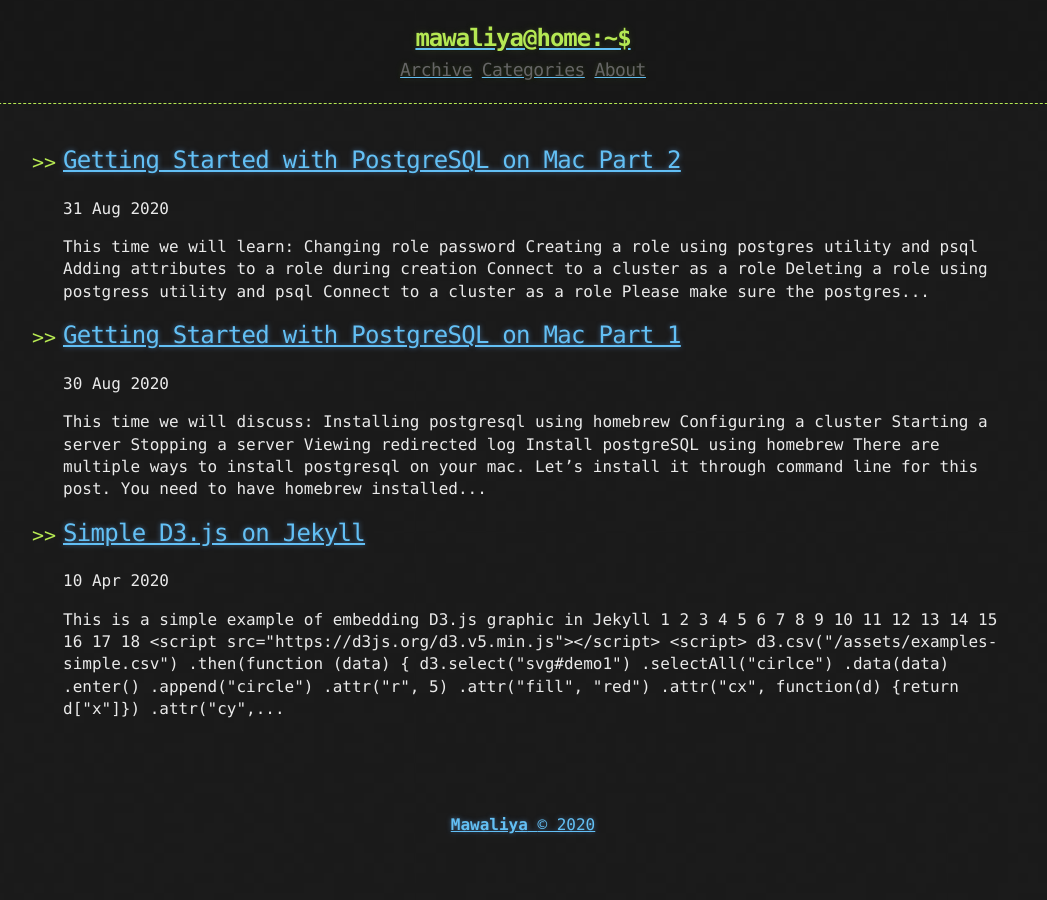
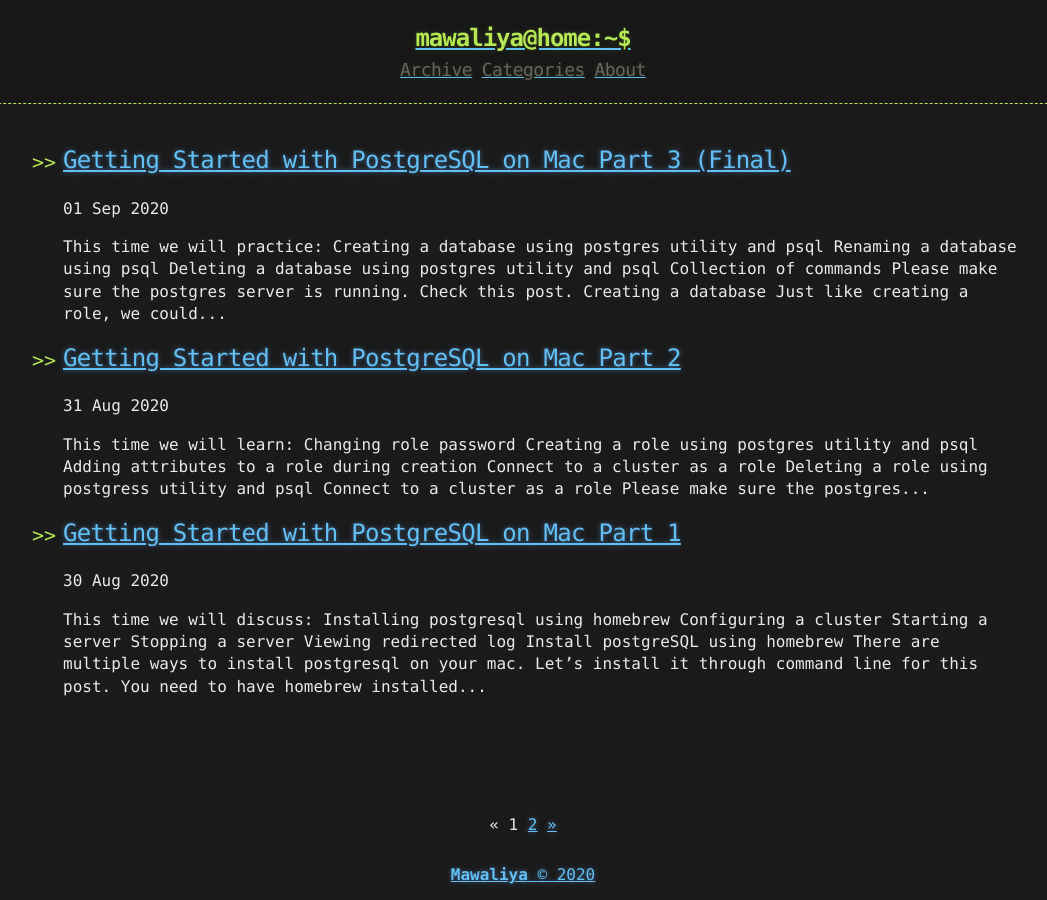
Before and after one commit to mawaliya/mawaliya.github.io, a Jekyll site: the page built from index.html, in a window 1280 px wide. Shown: the whole page, without its empty margins (117-1164 px from the left). Built offline with Jekyll 4.4.1, drawn with Linux system fonts in a browser that asks for light colours; the list of posts is cut into pages by our own code.

Commit message:
publishing the postgres final

````diff
--- a/_posts/2020-09-01-getting-started-postgresql-mac-3.md
+++ b/_posts/2020-09-01-getting-started-postgresql-mac-3.md
@@ -1,14 +1,15 @@
 ---
 title: Getting Started with PostgreSQL on Mac Part 3 (Final)
-published: false
+published: true
 categories: [database, sql, postgresql]
 ---
 
-This time we will do:
+This time we will practice:
 
 1. Creating a database using postgres utility and psql
 2. Renaming a database using psql
 3. Deleting a database using postgres utility and psql
+4. Collection of commands
 
 Please make sure the postgres server is running. Check this [post](https://mawaliya.github.io/getting-started-postgresql-mac-1).
 
@@ -36,12 +37,11 @@
 3.  Check the database is created, open postgres shell by running this on terminal `psql` or `psql postgres`.
 4.  Run this command on shell to list the databases:
 
-	```
-	\list
-	```
+    ```
+    \list
+    ```
 
     You should see the newly created database.
-
 
 ### Deleting a database using postgres utility
 
@@ -86,5 +86,23 @@
 
 2. You can go to psql shell and run command `\list` to check that `updated_database` should be gone from the list.
 
+From here, you can use any postgreSQL clients (python client etc) or directly using psql console to start using the database.
 
-From here, you can use any postgreSQL clients (python client etc) or directly using psql console to start using the database.
+
+### Collection of commands
+
+Terminal commands:
+
+* `pg_ctl -D /usr/local/var/postgres -l logfile start`	:	start a postgres server of the specified path cluster.
+* `pg_ctl -D /usr/local/var/postgres -l logfile stop`: stop a postgres server of the specifiec path cluster.
+* [Postgress utilities](https://www.postgresql.org/docs/12/reference-client.html).
+* `psql -U <role name>`	:	open psql shell or console as a role.
+* `psql postgres`	:	open psql shell or console as the default role (superuser).
+
+Psql shell/console commands:
+
+* `\du`	:	list roles.
+* `\list`	: 	list databases.
+* `\connect <database name>`	:	connect to a database specified.
+* `\dt`	:	list tables in a database.
+* `\q`	:	quit psql shell / console.
````
